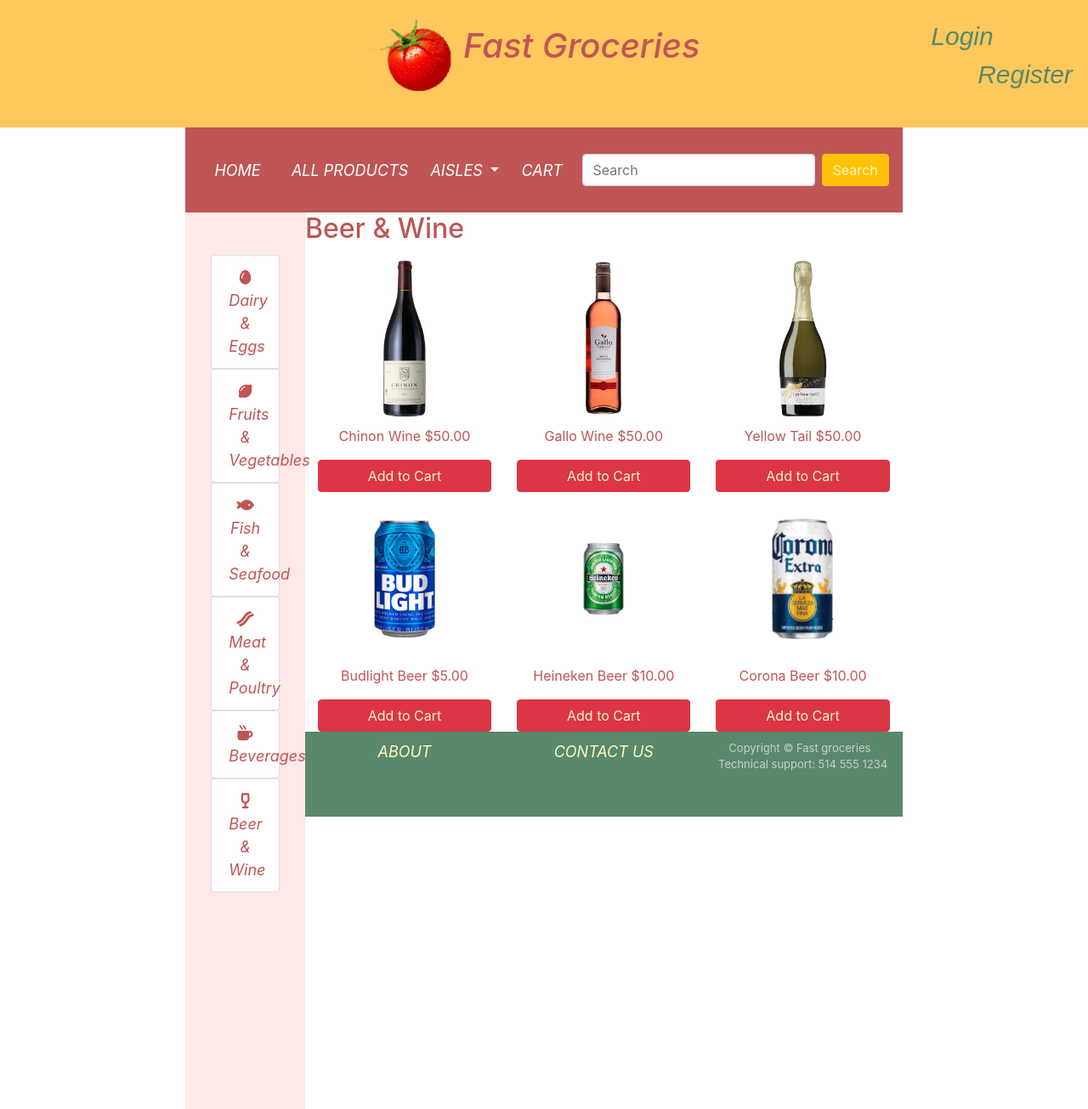
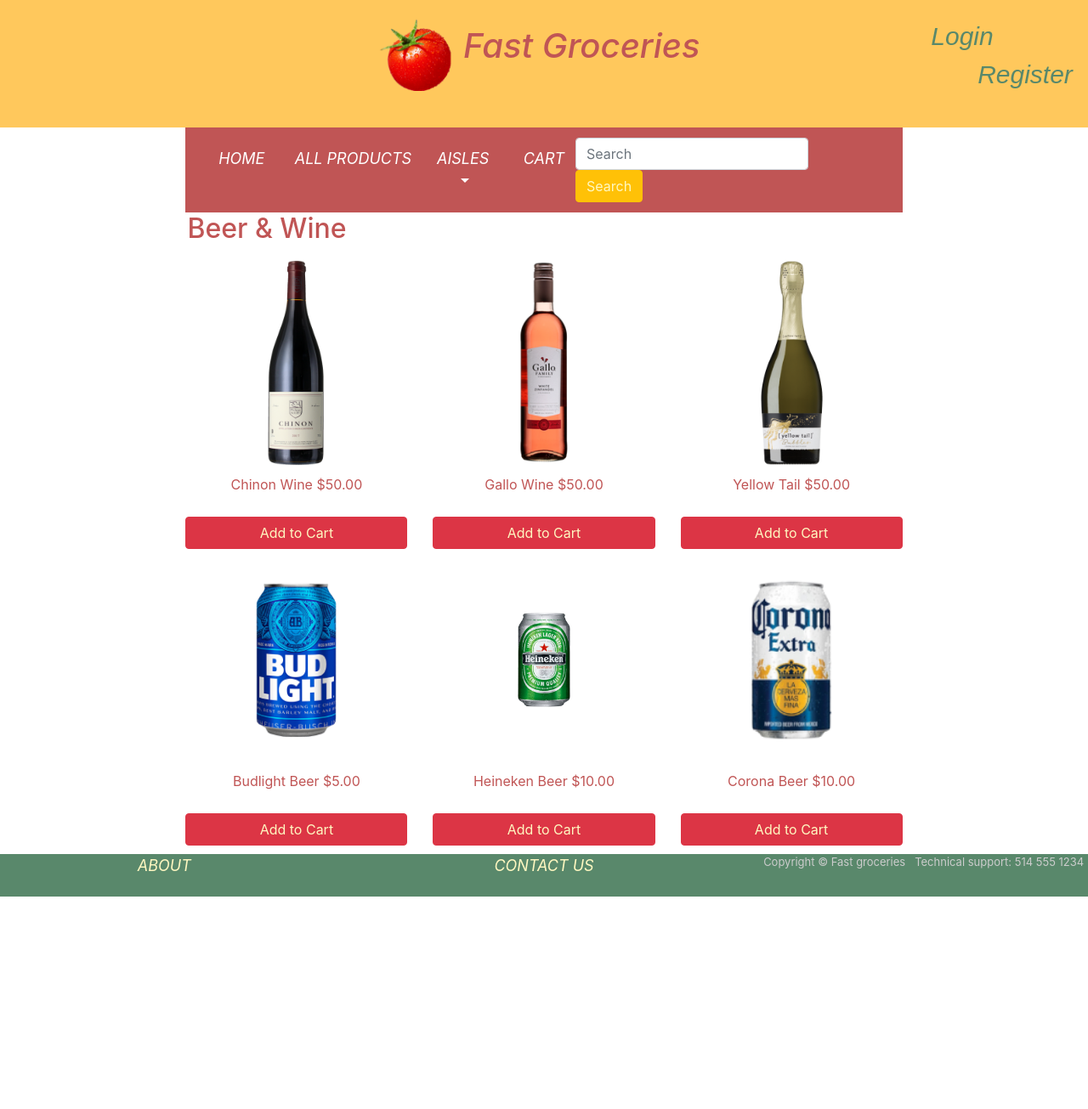
Before and after one commit to Atienn/SOEN287PROJECT, a PHP site: the page made by Online_Grocery/Beer&Wine/beer_wine.html in a window 1280 px wide. Shown: the whole page at 85% size. After the commit the page ends 1055 px from the top, so only its background shows below. Run offline with PHP 8.4, Linux system fonts and the light colour scheme; some libraries are stand-ins or nearby versions.

Commit message:
changed some of my parts

```diff
--- a/Auth/LoginPage.html
+++ b/Auth/LoginPage.html
@@ -165,6 +165,8 @@
           </a>
         </form>
 
+        <div class="col-lg-2"></div>
+
         <!--footer-->
         <div class="footer">
           <center>
--- a/Online_Grocery/Beer&Wine/beer_wine.css
+++ b/Online_Grocery/Beer&Wine/beer_wine.css
@@ -181,14 +181,15 @@ body {
   font-size: 18px;
 }
 
-#footer {
-  height: 100px;
+.footer {
   background-color: #59886b;
+  position: absolute;
   bottom: 0;
   left: 0;
   width: 100%;
+  height: 50px;
+  clear: both;
   text-align: center;
   color: #cccccc;
-  padding-top: 10px;
   font-size: small;
 }
--- a/Online_Grocery/Beer&Wine/beer_wine.html
+++ b/Online_Grocery/Beer&Wine/beer_wine.html
@@ -1,13 +1,13 @@
 <!DOCTYPE html>
 <html lang="en" dir="ltr">
-<head>
+  <head>
     <meta charset="UTF-8">
     <meta name="viewport" content="width=device-width, initial-scale=1.0">
     <title>users list page</title>
-</head>
-<!--  CSS Stylesheets-->
+  </head>
+    <!--  CSS Stylesheets-->
 <link rel="stylesheet" href="https://maxcdn.bootstrapcdn.com/bootstrap/4.0.0/css/bootstrap.min.css" integrity="sha384-Gn5384xqQ1aoWXA+058RXPxPg6fy4IWvTNh0E263XmFcJlSAwiGgFAW/dAiS6JXm" crossorigin="anonymous">
-<link rel="stylesheet" href="beer_wine.css">
+<link rel="stylesheet" href="../fastGroceries.css">
 <!--  Font Awesome-->
 <script src="https://kit.fontawesome.com/5e7c980afc.js" crossorigin="anonymous"></script>
 
@@ -16,24 +16,24 @@
 <script src="https://cdnjs.cloudflare.com/ajax/libs/popper.js/1.12.9/umd/popper.min.js" integrity="sha384-ApNbgh9B+Y1QKtv3Rn7W3mgPxhU9K/ScQsAP7hUibX39j7fakFPskvXusvfa0b4Q" crossorigin="anonymous"></script>
 <script src="https://maxcdn.bootstrapcdn.com/bootstrap/4.0.0/js/bootstrap.min.js" integrity="sha384-JZR6Spejh4U02d8jOt6vLEHfe/JQGiRRSQQxSfFWpi1MquVdAyjUar5+76PVCmYl" crossorigin="anonymous"></script>
 
+<body>
 <!--header-->
 <div class="row">
     <div class="header">
         <img src="img/tomato.png" class="img-fluid" alt="Responsive image" width="100px">
         <span class="title navbar-brand"><h1>Fast Groceries</h1></span>
-        <a class="login" href="LoginPage.html">Login</a>
+        <a class="login" href="LoginPage.html" >Login</a>
         <a class="Register" href="SignUpPage.html">&nbsp Register</a>
     </div>
 </div>
 <div class="row">
+
 <div class="col-lg-2">
+</div>
 
-</div>
 <div class="col-lg-8">
+
   <!--navigation-->
-  <body>
-    <div class="">
-
     <nav class="navbar navbar-expand-lg bg-c05555">
   <button class="navbar-toggler" type="button" data-toggle="collapse" data-target="#navbarSupportedContent" aria-controls="navbarSupportedContent" aria-expanded="false" aria-label="Toggle navigation">
     <span>Navigation</span>
@@ -72,37 +72,9 @@
     </div>
     </nav>
 
-
-<!--you can put your part here :)-->
-<!-- Put the references here -->
-  <div class="aside col-lg-2  d-none d-lg-block ">
-      <ul class="navbar-nav">
-          <li class="nav-item ">
-              <a class="sidebar list-group-item list-group-item-action" href=""><i class="fas fa-egg"></i> Dairy & Eggs</a>
-          </li>
-          <li class="nav-item">
-              <a class="sidebar list-group-item list-group-item-action" href=""><i class="fas fa-lemon"></i> Fruits & Vegetables</a>
-          </li>
-          <li class="nav-item">
-              <a class="sidebar list-group-item list-group-item-action" href=""><i class="fas fa-fish"></i> Fish & Seafood</a>
-          </li>
-          <li class="nav-item">
-              <a class="sidebar list-group-item list-group-item-action" href=""><i class="fas fa-bacon"></i> Meat & Poultry</a>
-          </li>
-          <li class="nav-item">
-              <a class="sidebar list-group-item list-group-item-action" href=""><i class="fas fa-mug-hot"></i> Beverages</a>
-          </li>
-          <li class="nav-item">
-              <a class="sidebar list-group-item list-group-item-action" href=""><i class="fas fa-wine-glass-alt"></i> Beer & Wine</a>
-          </li>
-      </ul>
-  </div>
-
-  <!--show product category name, change words corrsponding to your subject-->
-  <div class="row">
-    <span class="subtitle"><h2>Beer & Wine</h2></span>
-  </div>
-
+    <div class="row">
+      <span class="subtitle"><h2>&nbsp Beer & Wine</h2></span>
+    </div>
 
   <!--Items list each row has 3 tiems, Please use SQUARE size image-->
 
@@ -157,8 +129,9 @@
 
 
 </div>
+
 <!-- Footer -->
-<div id="footer">
+<div class="footer" style="position: static;">
   <div class="row">
       <div class="col-sm">
           <a class="footerText "href="#">ABOUT</a>
@@ -169,6 +142,7 @@
       <div class="col-sm">
           <p>Copyright &copy Fast groceries &nbsp; Technical support: 514 555 1234 </p>
       </div>
+  </div>
 </div>
 </body>
 </html>
--- a/Online_Grocery/fastGroceries.css
+++ b/Online_Grocery/fastGroceries.css
@@ -223,6 +223,7 @@ section {
 }
 
 .footer {
+  margin-top: 10px;
   background-color: #59886b;
   position: absolute;
   bottom: 0;
```
